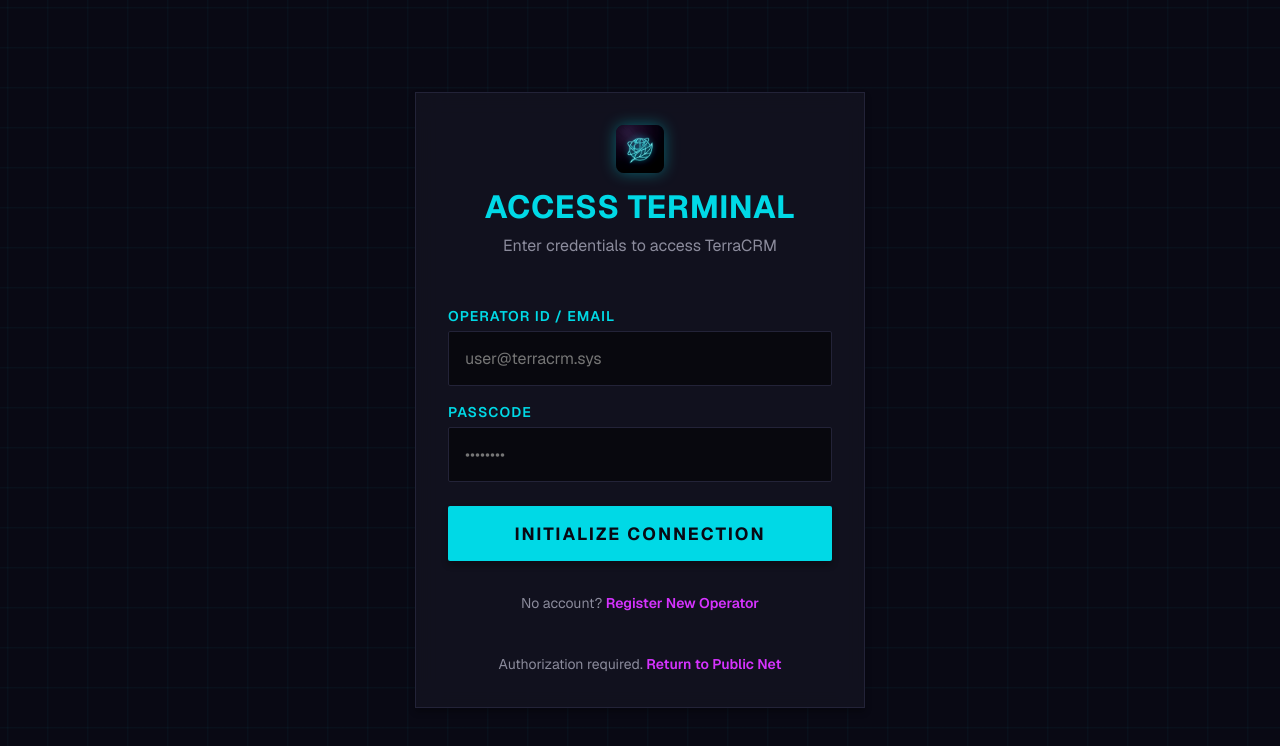
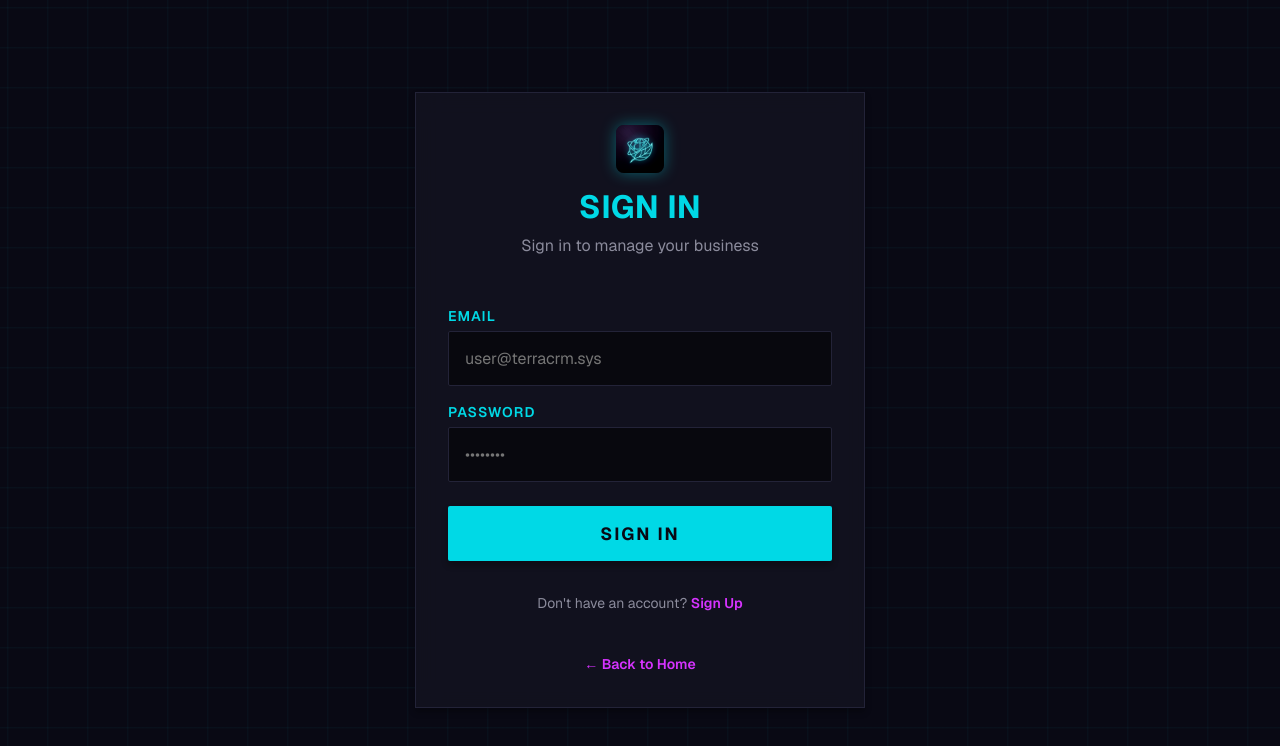
Before and after one commit to adamathia97/landscape-crm, a Next.js app: page /login in a window 1280 px wide. Shown: the top 746 px of the page. Built offline with nearby package versions, Linux system fonts and the light colour scheme; no server answers; what amazon-cognito-identity-js would draw is missing.

Commit message:
style: replace sci-fi jargon with clear professional wording on login page

```diff
--- a/src/app/login/page.tsx
+++ b/src/app/login/page.tsx
@@ -101,13 +101,13 @@ export default function Login() {
             <img src="/logo.png" alt="TerraCRM" style={{ width: "48px", height: "48px", borderRadius: "8px", boxShadow: "0 0 15px rgba(0, 217, 230, 0.4)" }} />
           </div>
           <h1 className={styles.title}>
-            {mode === "login" && "ACCESS TERMINAL"}
+            {mode === "login" && "SIGN IN"}
             {mode === "signup" && "CREATE ACCOUNT"}
             {mode === "confirm" && "VERIFY EMAIL"}
           </h1>
           <p className={styles.subtitle}>
-            {mode === "login" && "Enter credentials to access TerraCRM"}
-            {mode === "signup" && "Register a new operator account"}
+            {mode === "login" && "Sign in to manage your business"}
+            {mode === "signup" && "Set up your TerraCRM account"}
             {mode === "confirm" && "Enter the verification code sent to your email"}
           </p>
         </div>
@@ -122,7 +122,7 @@ export default function Login() {
         {mode === "login" && (
           <form className={styles.form} onSubmit={handleLogin}>
             <div className={styles.inputGroup}>
-              <label className={styles.label} htmlFor="email">Operator ID / Email</label>
+              <label className={styles.label} htmlFor="email">Email</label>
               <input
                 id="email"
                 type="email"
@@ -135,7 +135,7 @@ export default function Login() {
             </div>
 
             <div className={styles.inputGroup}>
-              <label className={styles.label} htmlFor="password">Passcode</label>
+              <label className={styles.label} htmlFor="password">Password</label>
               <input
                 id="password"
                 type="password"
@@ -148,12 +148,12 @@ export default function Login() {
             </div>
 
             <button type="submit" className={styles.submitBtn} disabled={loading}>
-              {loading ? "Authenticating..." : "Initialize Connection"}
+              {loading ? "Signing In..." : "Sign In"}
             </button>
 
             <div className={styles.footer}>
-              No account? <button type="button" className={styles.link} onClick={() => { setMode("signup"); setError(""); }}>
-                Register New Operator
+              Don&apos;t have an account? <button type="button" className={styles.link} onClick={() => { setMode("signup"); setError(""); }}>
+                Sign Up
               </button>
             </div>
           </form>
@@ -163,7 +163,7 @@ export default function Login() {
         {mode === "signup" && (
           <form className={styles.form} onSubmit={handleSignUp}>
             <div className={styles.inputGroup}>
-              <label className={styles.label} htmlFor="signup-email">Operator Email</label>
+              <label className={styles.label} htmlFor="signup-email">Email</label>
               <input
                 id="signup-email"
                 type="email"
@@ -176,7 +176,7 @@ export default function Login() {
             </div>
 
             <div className={styles.inputGroup}>
-              <label className={styles.label} htmlFor="signup-password">Create Passcode</label>
+              <label className={styles.label} htmlFor="signup-password">Password</label>
               <input
                 id="signup-password"
                 type="password"
@@ -189,7 +189,7 @@ export default function Login() {
             </div>
 
             <div className={styles.inputGroup}>
-              <label className={styles.label} htmlFor="confirm-password">Confirm Passcode</label>
+              <label className={styles.label} htmlFor="confirm-password">Confirm Password</label>
               <input
                 id="confirm-password"
                 type="password"
@@ -202,12 +202,12 @@ export default function Login() {
             </div>
 
             <button type="submit" className={styles.submitBtn} disabled={loading}>
-              {loading ? "Creating Account..." : "Register Operator"}
+              {loading ? "Creating Account..." : "Create Account"}
             </button>
 
             <div className={styles.footer}>
-              Already registered? <button type="button" className={styles.link} onClick={() => { setMode("login"); setError(""); }}>
-                Access Terminal
+              Already have an account? <button type="button" className={styles.link} onClick={() => { setMode("login"); setError(""); }}>
+                Sign In
               </button>
             </div>
           </form>
@@ -244,7 +244,7 @@ export default function Login() {
 
         {mode === "login" && (
           <div className={styles.footer}>
-            Authorization required. <Link href="/" className={styles.link}>Return to Public Net</Link>
+            <Link href="/" className={styles.link}>← Back to Home</Link>
           </div>
         )}
       </div>
```
